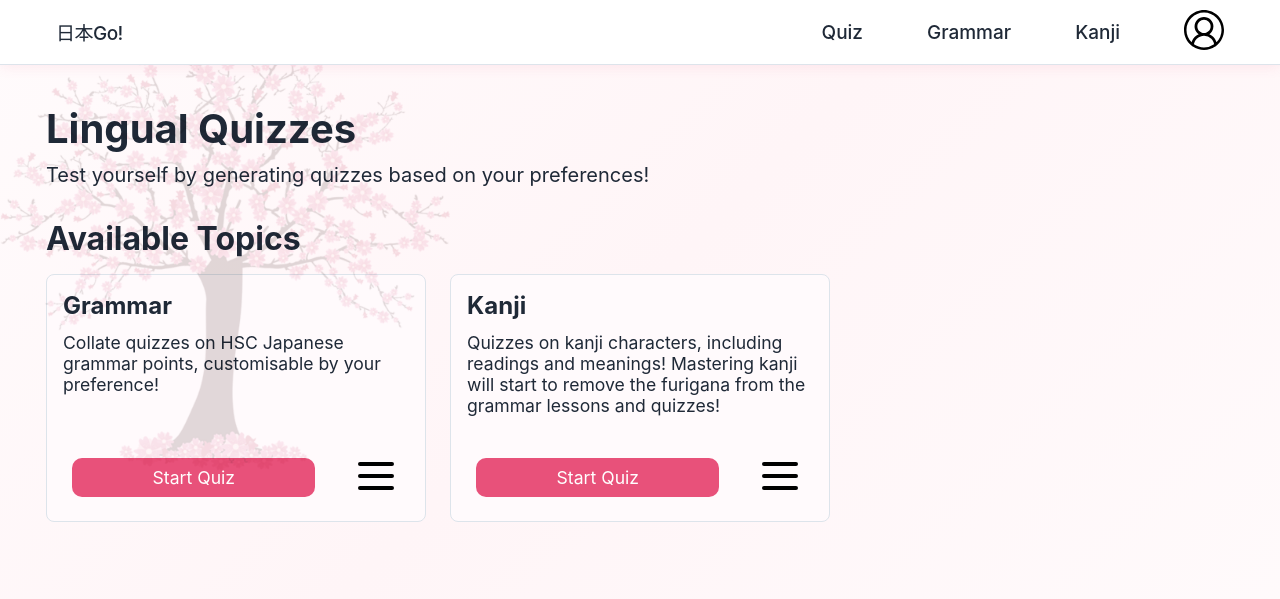
After one commit to RishiS-HSCProjects/12AT2-LingualHSC, a Flask app: page /nihongo/quiz in a window 1280 px wide. The commit adds this page. Shown: the top 599 px of the page. Run offline with Flask 3, Linux system fonts and the light colour scheme; the visitor is signed in with stand-in values (Sample User, id 1).

Commit message:
Add quiz manager

````diff
--- a/lingual/modules/nihongo/routes.py
+++ b/lingual/modules/nihongo/routes.py
@@ -1,3 +1,4 @@
+from functools import lru_cache
 import os
 import re
 from flask import Blueprint, abort, current_app, flash, json, jsonify, redirect, render_template, request, url_for
@@ -5,6 +6,7 @@ from flask_login import current_user, login_required
 from lingual import db
 from lingual.modules.nihongo.utils.kanji_processor import Kanji
 from lingual.utils.languages import Languages
+from lingual.modules.nihongo.utils import quiz_utils
 from lingual.modules.nihongo.utils.grammar_lesson_processor import get_processor
 
 nihongo_bp = Blueprint(
@@ -20,7 +22,19 @@ VALID_SLUG = re.compile(r'^[a-zA-Z0-9\-]+$')
 
 @nihongo_bp.route('/')
 @login_required
+@lru_cache()
 def home():
+    # Since all of my home config setup data exists here,
+    # the config gets rebuilt every time the home route
+    # is accessed. This unnecessarily adds overhead to
+    # the application. I wanted to move this logic to run
+    # on compile, but this solution did not work since
+    # certain functions like url_for and attributes like
+    # and current_user can not be resolved outside of a
+    # Flask context, which it is during initialisation.
+    # As a result, I will use the lru_cache decorator,
+    # similar to the lesson caching.
+    # Documented on 12 Feb 2026
     from lingual.utils.home_config import HomeConfig, HomeSection, HomeBanner, ItemBox
     from lingual.utils.languages import get_translatable
 
@@ -41,7 +55,7 @@ def home():
                 ),
                 ItemBox.BoxButton(
                     text="Quiz",
-                    link=url_for('nihongo.grammar')
+                    link = url_for('nihongo.quiz', type=quiz_utils.NihongoQuizTypes.GRAMMAR.name)
                 )
             ],
             on_click=url_for('nihongo.grammar')
@@ -56,7 +70,7 @@ def home():
                 ),
                 ItemBox.BoxButton(
                     text="Quiz",
-                    link="#"
+                    link = url_for('nihongo.quiz', type=quiz_utils.NihongoQuizTypes.KANJI.name)
                 )
             ],
             on_click=url_for('nihongo.kanji')
@@ -120,7 +134,11 @@ def home():
 
     config.register_section(recent)
 
-    return render_template('home.html', config=config)
+    def get_home_config() -> HomeConfig:
+        return config
+
+
+    return render_template('home.html', config=get_home_config())
 
 @nihongo_bp.route('/grammar/')
 @nihongo_bp.route('/grammar/<slug>')
@@ -235,3 +253,14 @@ def kanji_batch():
         data_map[kanji_char] = kanji.data
 
     return jsonify({"status": "ready", "data": data_map})
+
+@nihongo_bp.route('/quiz', methods=['GET'])
+@login_required
+def quiz():
+    quiz_type = request.args.get('type') or None
+    if quiz_type:
+        try:
+            quiz_type = quiz_utils.NihongoQuizTypes[quiz_type].value # Validate quiz type
+        except KeyError:
+            quiz_type = None
+    return render_template('quiz.html', quiz_topics = quiz_utils.NihongoQuizTypes, quiz_type=quiz_type)
--- a/lingual/modules/nihongo/templates/kanji.html
+++ b/lingual/modules/nihongo/templates/kanji.html
@@ -4,8 +4,6 @@
 
 {% block meta %}
 {{ super() }}
-<meta name="google" content="notranslate"> {# Prevent Google from offering translation for this page. #}
-
 <link rel="stylesheet" href="{{ url_for('nihongo.static', filename='styles/kanji.css') }}">
 {% endblock %}
 
--- a/lingual/modules/nihongo/templates/nihongo-template.html
+++ b/lingual/modules/nihongo/templates/nihongo-template.html
@@ -23,7 +23,7 @@
 {% endblock %}
 
 {% block nav_links %}
-<a href="{{ url_for('nihongo.home') }}">Quiz</a>
+<a href="{{ url_for('nihongo.quiz') }}">Quiz</a>
 <a href="{{ url_for('nihongo.grammar') }}">Grammar</a>
 <a href="{{ url_for('nihongo.kanji') }}">Kanji</a>
 {% endblock %}
--- /dev/null
+++ b/lingual/modules/nihongo/templates/quiz.html
@@ -0,0 +1,17 @@
+{% extends 'nihongo-template.html' %}
+
+{% set title = "Quiz" %}
+
+{% block meta %}
+    {{ super() }}
+    <link rel="stylesheet" href="{{ url_for('static', filename='styles/quiz-page.css') }}">
+{% endblock %}
+
+{% block body %}
+{% from 'quiz-macros.html' import page %}
+{{ page(quiz_topics) }}
+{% endblock %}
+
+{% block scripts %}
+    {{ super() }}
+{% endblock %}
--- a/lingual/modules/nihongo/utils/grammar_lesson_processor.py
+++ b/lingual/modules/nihongo/utils/grammar_lesson_processor.py
@@ -1,6 +1,6 @@
 import re
 from lingual.utils.languages import Languages
-from lingual.utils.lessons.lesson_processor import BaseLessonProcessor
+from lingual.utils.lesson_processor import BaseLessonProcessor
 
 FURIGANA_RE = re.compile(r'([一-龯々]+)\[([^\]]+)\]')
 
--- /dev/null
+++ b/lingual/modules/nihongo/utils/quiz_utils.py
@@ -0,0 +1,12 @@
+from lingual.utils import quiz_manager
+
+class NihongoQuizTypes(quiz_manager.TypeEnum):
+    GRAMMAR = quiz_manager.auto()
+    KANJI = quiz_manager.auto()
+
+    @property
+    def description(self) -> str:
+        descriptions = {
+            self.GRAMMAR: "Collate quizzes on HSC Japanese grammar points, customisable by your preference!",
+            self.KANJI: "Quizzes on kanji characters, including readings and meanings! Mastering kanji will start to remove the furigana from the grammar lessons and quizzes!"        }
+        return descriptions.get(self, "")
--- /dev/null
+++ b/lingual/static/styles/quiz-page.css
@@ -0,0 +1,92 @@
+#page-container {
+    width: 99%;
+    margin: auto;
+}
+
+h1 {
+    font-size: 2.5em;
+    margin-bottom: 0.25em;
+}
+
+p {
+    font-size: 1.25em;
+    margin-top: 0;
+}
+
+#topics {
+    margin-top: 2em;
+}
+
+#topics .topics {
+    display: grid;
+    grid-template-columns: repeat(3, minmax(250px, 1fr));
+    gap: 1.5em;
+    align-items: stretch; /* ensures all grid cells are equal height */
+}
+
+#topics h2 {
+    grid-column: 1 / -1;
+    font-size: 2em;
+    margin-bottom: 0.5em;
+}
+
+#topics .topics .topic {
+    display: flex;
+    flex-direction: column;
+    justify-content: space-between;
+    height: 100%;
+    border: 1px solid var(--border-subtle);
+    border-radius: var(--radius-small);
+    padding: 1em;
+    padding-bottom: 0;
+    background-color: var(--bg-card);
+}
+
+#topics .topics .topic h3 {
+    margin-top: 0;
+    margin-bottom: 0.5em;
+    font-size: 1.5rem;
+}
+
+#topics .topics .topic p {
+    margin-top: 0;
+    margin-bottom: 1em;
+    font-size: 1.1rem;
+}
+
+#topics .topics .topic .topic-actions {
+    text-align: center;
+    display: flex;
+    justify-content: space-around;
+    align-items: center;
+}
+
+#topics .topics .topic .topic-actions .action-start {
+    background-color: var(--color-accent);
+    color: white;
+    padding: 0.5em 1em;
+    border-radius: var(--radius-medium);
+    cursor: pointer;
+    min-width: 60%;
+    transition: background-color 0.3s ease, transform 0.3s ease;
+}
+
+#topics .topics .topic .topic-actions .action-start:hover {
+    background-color: var(--color-accent-strong);
+    transform: scale(1.05);
+}
+
+#topics .topics .topic .topic-actions .action-view {
+    margin-left: 1em;
+    cursor: pointer;
+    transition: transform 0.3s ease;
+}
+
+#topics .topics .topic .topic-actions .action-view img {
+    width: 3rem;
+    height: 3rem;
+}
+
+#topics .topics .topic .topic-actions .action-view:hover {
+    transform: scale(1.05);
+}
--- a/lingual/templates/app-container.html
+++ b/lingual/templates/app-container.html
@@ -4,6 +4,8 @@
 <head>
     <meta charset="UTF-8">
     <meta name="viewport" content="width=device-width, initial-scale=1.0">
+    <meta name="google" content="notranslate"> {# Prevent Google from offering translations. #}
+
     {% if title %}
     <title>{{ title }} - Lingual HSC</title>
     {% else %}
--- /dev/null
+++ b/lingual/templates/quiz-macros.html
@@ -0,0 +1,28 @@
+<!-- Dependencies -->
+<!--
+    - quiz-page.css
+-->
+
+{% macro page(quiz_topics) %}
+    <div id="page-container">
+        <h1>Lingual Quizzes</h1>
+        <p>Test yourself by generating quizzes based on your preferences!</p>
+        <div id="topics">
+            <h2>Available Topics</h2>
+            <div class="topics">
+                {% for topic in quiz_topics %}
+                    <div class="topic">
+                        <div class="topic-info">
+                            <h3>{{ topic.label }}</h3>
+                            <p>{{ topic.description }}</p>
+                        </div>
+                        <div class="topic-actions">
+                            <p class="action-start">Start Quiz</p>
+                            <p class="action-view"><img src="{{ url_for('static', filename='assets/hamburger-menu.svg') }}" alt="View Options"></p>
+                        </div>
+                    </div>
+                {% endfor %}
+            </div>
+        </div>
+    </div>
+{% endmacro %}
--- a/lingual/utils/home_config.py
+++ b/lingual/utils/home_config.py
@@ -28,7 +28,6 @@ class HomeSection:
         self.items.extend([*items])
 
 class HomeBanner (HomeSection):
-
     def __init__(self, content: str = "") -> None:
         super().__init__()
         self.content: str = content
@@ -91,7 +90,7 @@ class ItemBox(HomeItem):
         for button in buttons:
             if not isinstance(button, self.BoxButton):
                 raise HomeConfigException(
-                    f"Attempted to add button of type {type(button)}. home_config::ItemBox::BoxButton expected."
+                    f"Attempted to add button of type {type(button)}. home_config.ItemBox.BoxButton expected."
                 )
         self.buttons.extend(buttons)
         return self
--- /dev/null
+++ b/lingual/utils/quiz_manager.py
@@ -0,0 +1,37 @@
+from enum import Enum, auto # Auto import required for childen to use auto() without importing it themselves.
+
+class TypeEnum(Enum):
+    """
+    Base enum for quiz types. Each quiz type should inherit from this and define its own members.
+    This allows for type safety and easy retrieval of quiz types.
+
+    Example usage:
+    ```
+    class ModuleTypes(TypeEnum):
+        GRAMMAR = quiz_manager.auto()
+        VOCAB = quiz_manager.auto()
+        ALPHABET = quiz_manager.auto()
+    ```
+    """
+
+    def __str__(self) -> str:
+        """ Do not override. """
+        return self.label # Simple string representation is the label of the enum member.
+
+    def __repr__(self) -> str:
+        """ Do not override. """
+        return f"<{self.__class__.__name__}.{self.name}(value={self.value})>"
+
+    @property
+    def label(self) -> str:
+        """ Human-readable name for the quiz type. By default, it title-cases the enum member name.
+            Override this method in subclasses if a different naming convention is desired.
+        """
+        return self.name.title()
+
+    @property
+    def description(self) -> str:
+        """ Optional method to provide a description for the quiz type.
+            This will be used in the quiz interface to give users more context about the quiz type.
+            Override in subclasses if needed. """
+        return ""
````
Also changed, not shown: lingual/modules/nihongo/static/styles/quiz.css (added), lingual/modules/nihongo/utils/__init__.py (added), lingual/static/assets/hamburger-menu.svg (added), lingual/utils/lesson_processor.py (renamed from lingual/utils/lessons/lesson_processor.py).
